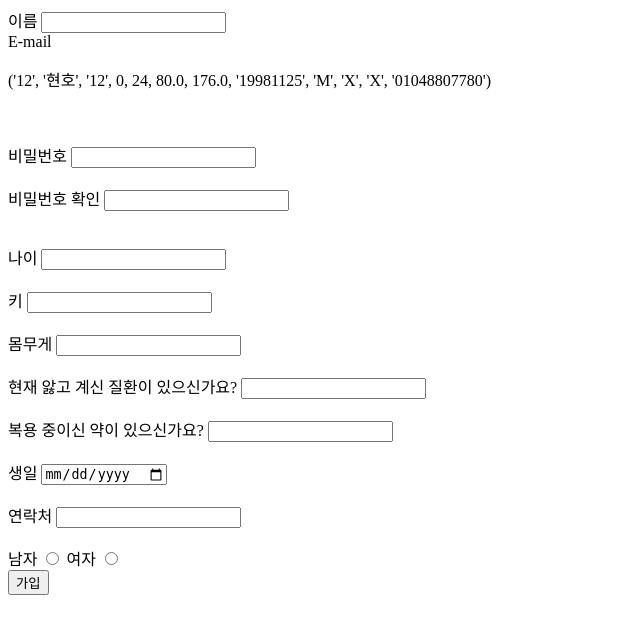
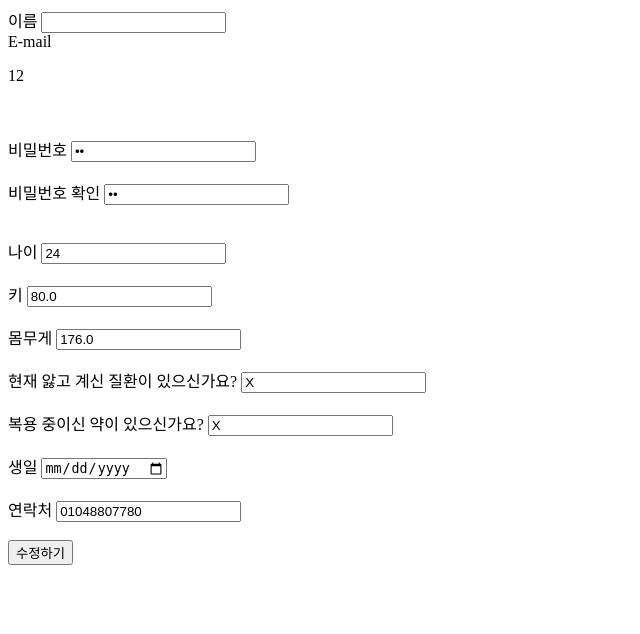
Before and after one commit to gothae/habit, a Flask app: page /updateUser in a window 1280 px wide. Shown: the top 634 px of the page, without its empty margins (0-640 px from the left). Run offline with Flask 2, Linux system fonts and the light colour scheme; a user stored in the database is signed in; data comes from the database, SQL or seed files in the repository; some libraries are stand-ins or nearby versions.

Commit message:
updateUser 수정중

```diff
--- a/backend/templates/updateUser.html
+++ b/backend/templates/updateUser.html
@@ -13,46 +13,40 @@
     </div>
     <div class="form-group last mb-3">
         <label for="userEmail">E-mail</label>
-        <p id="userEmail" name="userEmail">{{user}}</p><br><br>
+        <p id="userEmail" name="userEmail">{{user[0]}}</p><br><br>
 
         <label for="userPassword">비밀번호</label>
-        <input type="password" class="form-control" id="userPassword" name="userPassword" onchange="isSame()"
+        <input type="password" class="form-control" id="userPassword" name="userPassword" onchange="isSame()" value="{{user[2]}}"
             required /><br><br>
 
         <label for="userPasswordCheck">비밀번호 확인</label>
-        <input type="password" class="form-control" id="userPasswordCheck" name="userPasswordCheck" onchange="isSame()"
+        <input type="password" class="form-control" id="userPasswordCheck" name="userPasswordCheck" onchange="isSame()" value="{{user[2]}}"
             required /><br><br>
         <p id="same"></p>
 
         <label for="userAge">나이</label>
-        <input type="number" class="form-control" id="userAge" name="userAge" required /><br><br>
+        <input type="number" class="form-control" id="userAge" name="userAge" value="{{user[4]}}" required /><br><br>
 
         <label for="userHeight">키</label>
-        <input type="number" class="form-control" id="userHeight" name="userHeight" required /><br><br>
+        <input type="number" class="form-control" id="userHeight" name="userHeight" value="{{user[5]}}" required /><br><br>
 
         <label for="userWeight">몸무게</label>
-        <input type="number" class="form-control" id="userWeight" name="userWeight" required /><br><br>
+        <input type="number" class="form-control" id="userWeight" name="userWeight" value="{{user[6]}}" required /><br><br>
 
         <label for="userIllness">현재 앓고 계신 질환이 있으신가요?</label>
-        <input type="text" class="form-control" id="userIllness" name="userIllness"/><br><br>
+        <input type="text" class="form-control" id="userIllness" name="userIllness" value="{{user[9]}}"/><br><br>
 
         <label for="userMedicine">복용 중이신 약이 있으신가요?</label>
-        <input type="text" class="form-control" id="userMedicine" name="userMedicine"/><br><br>
+        <input type="text" class="form-control" id="userMedicine" name="userMedicine" value="{{user[10]}}"/><br><br>
 
         <label for="userBirthDate">생일</label>
-        <input type="date" class="form-control" id="userBirthDate" name="userBirthDate" required /><br><br>
+        <input type="date" class="form-control" id="userBirthDate" name="userBirthDate" value="{{user[7]}}" required /><br><br>
 
         <label for="userPhoneNum">연락처</label>
-        <input type="text" class="form-control" id="userPhoneNum" name="userPhoneNum" required /><br><br>
-
-        <label for="genderMale">남자</label>
-        <input type="radio" id="genderMale" name="userGender" value="male">
-
-        <label for="genderFemale">여자</label>
-        <input type="radio" id="genderFemale" name="userGender" value="female">
+        <input type="text" class="form-control" id="userPhoneNum" name="userPhoneNum" value="{{user[11]}}" required /><br><br>
     </div>
 
-    <input type="submit" value="가입" class="btn btn-block py-2 btn-primary"><br>
+    <input type="submit" value="수정하기" class="btn btn-block py-2 btn-primary"><br>
 
     <script>
         var pw = document.getElementById('userPassword').value;
```
